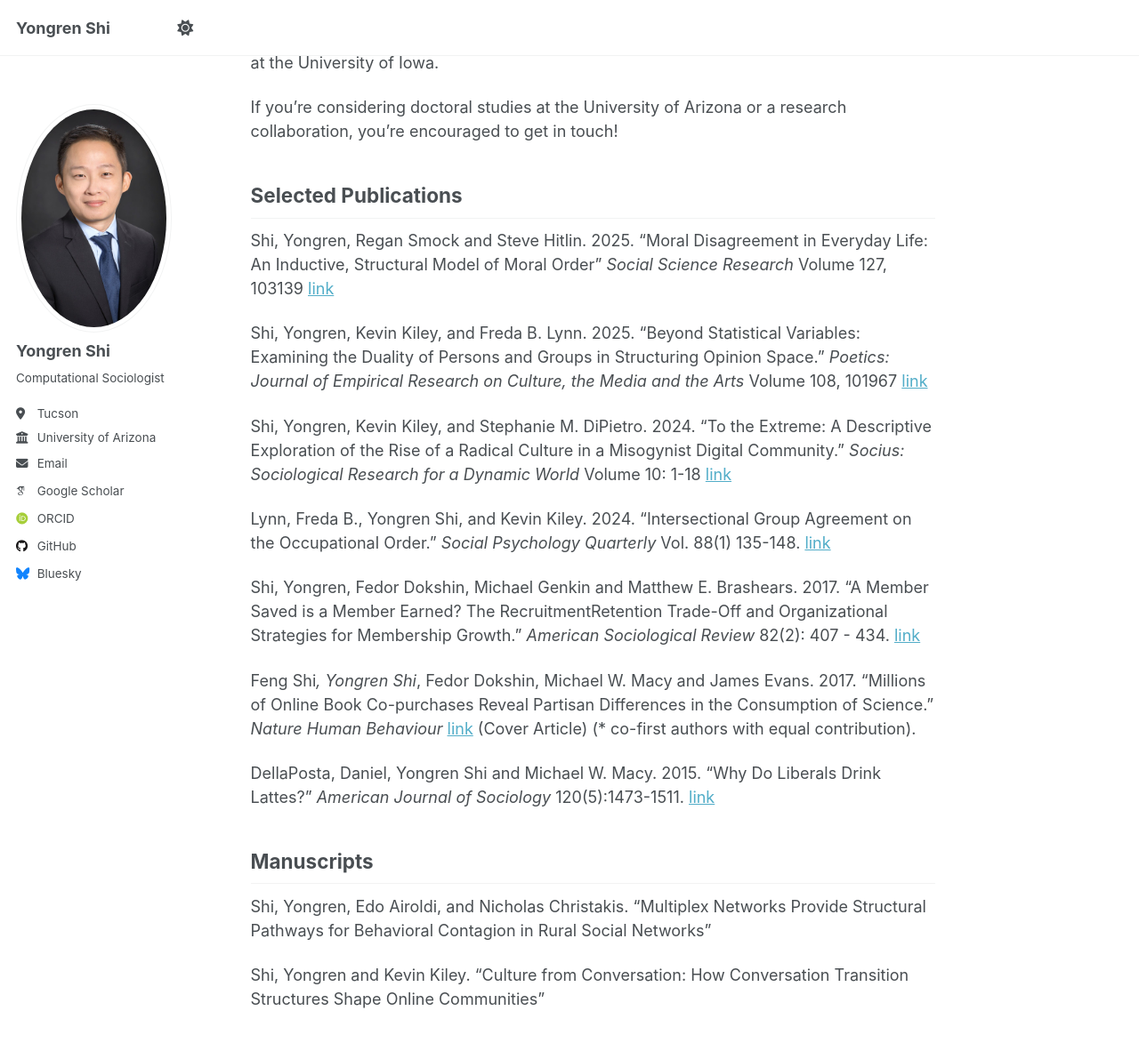
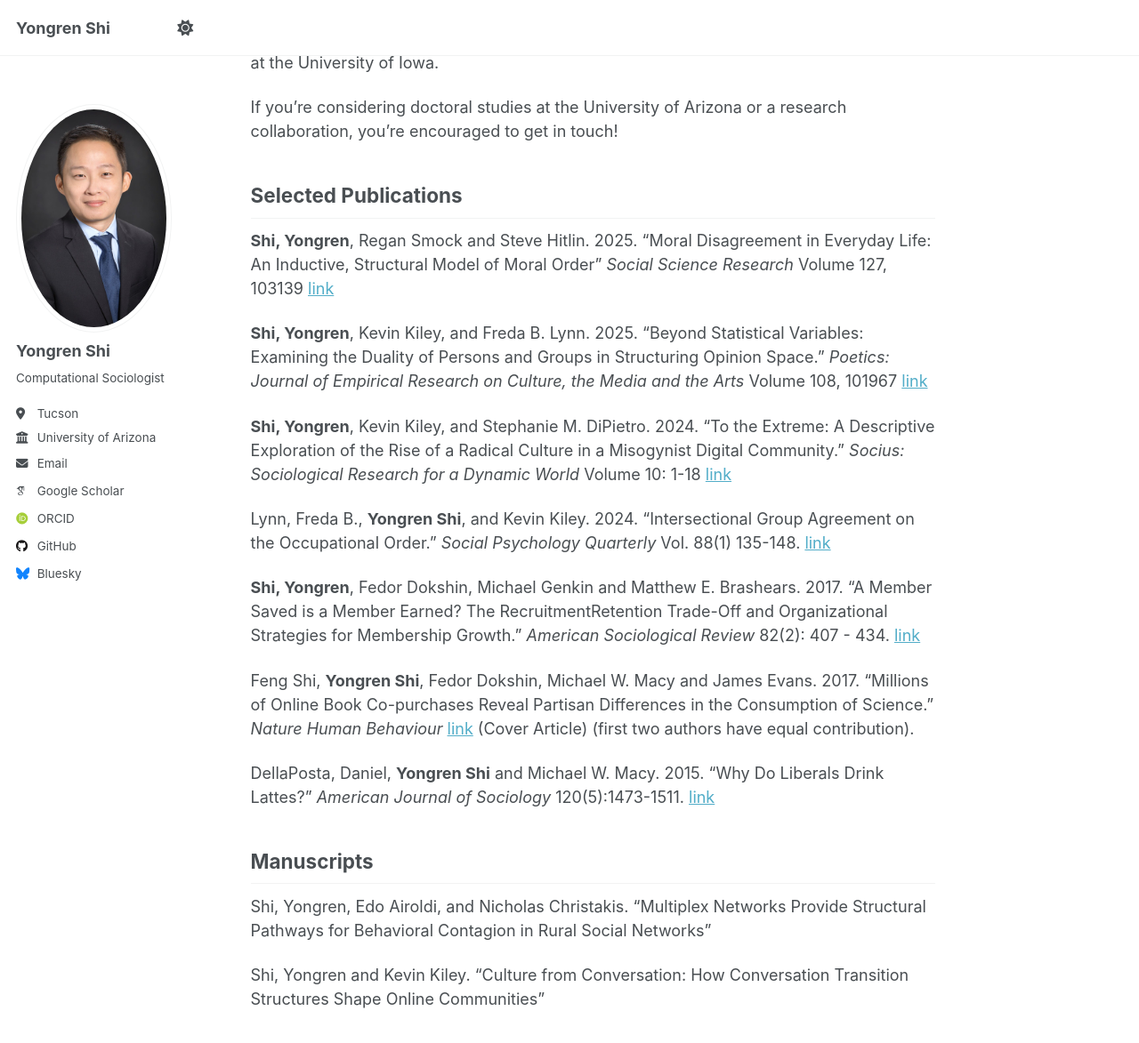
Before and after one commit to YongrenShi/YongrenShi, a Jekyll site: the page built from _pages/about.md, in a window 1280 px wide and 1400 px high, scrolled down 536 px. Shown: the top 1173 px of the window at 89% size. Built offline with Jekyll 4.4.1, drawn with Linux system fonts in a browser that asks for light colours; some web fonts are replaced; a script that is not in the unit is left out.

Commit message:
Update about.md

```diff
--- a/_pages/about.md
+++ b/_pages/about.md
@@ -18,20 +18,20 @@ If you’re considering doctoral studies at the University of Arizona or a resea
 
 Selected Publications
 ------
-Shi, Yongren, Regan Smock and Steve Hitlin. 2025. “Moral Disagreement in Everyday Life: An Inductive, Structural Model of Moral Order” *Social Science Research* Volume 127, 103139 [link](https://www.sciencedirect.com/science/article/abs/pii/S0049089X24001613)
+**Shi, Yongren**, Regan Smock and Steve Hitlin. 2025. “Moral Disagreement in Everyday Life: An Inductive, Structural Model of Moral Order” *Social Science Research* Volume 127, 103139 [link](https://www.sciencedirect.com/science/article/abs/pii/S0049089X24001613)
 
-Shi, Yongren, Kevin Kiley, and Freda B. Lynn. 2025. “Beyond Statistical Variables: Examining the Duality of Persons and Groups in Structuring Opinion Space.” *Poetics: Journal of Empirical Research on Culture, the Media and the Arts* Volume 108, 101967 [link](https://doi.org/10.1177/23780231241272681)
+**Shi, Yongren**, Kevin Kiley, and Freda B. Lynn. 2025. “Beyond Statistical Variables: Examining the Duality of Persons and Groups in Structuring Opinion Space.” *Poetics: Journal of Empirical Research on Culture, the Media and the Arts* Volume 108, 101967 [link](https://doi.org/10.1177/23780231241272681)
 
-Shi, Yongren, Kevin Kiley, and Stephanie M. DiPietro. 2024. “To the Extreme: A Descriptive Exploration of the Rise of a Radical Culture in a Misogynist Digital Community.” *Socius: Sociological Research for a Dynamic World* Volume 10: 1-18 [link](https://doi.org/10.1177/23780231241272681)
+**Shi, Yongren**, Kevin Kiley, and Stephanie M. DiPietro. 2024. “To the Extreme: A Descriptive Exploration of the Rise of a Radical Culture in a Misogynist Digital Community.” *Socius: Sociological Research for a Dynamic World* Volume 10: 1-18 [link](https://doi.org/10.1177/23780231241272681)
 
-Lynn, Freda B., Yongren Shi, and Kevin Kiley. 2024. “Intersectional Group Agreement on the Occupational Order.” *Social Psychology Quarterly* Vol. 88(1) 135-148. [link](https://doi.org/10.1177/01902725241256378)
+Lynn, Freda B., **Yongren Shi**, and Kevin Kiley. 2024. “Intersectional Group Agreement on the Occupational Order.” *Social Psychology Quarterly* Vol. 88(1) 135-148. [link](https://doi.org/10.1177/01902725241256378)
 
-Shi, Yongren, Fedor Dokshin, Michael Genkin and Matthew E. Brashears. 2017. “A Member Saved is a Member Earned? The RecruitmentRetention Trade-Off and Organizational Strategies for Membership Growth.” *American Sociological Review* 82(2): 407 - 434. [link](https://doi.org/10.1177/0003122417693616)
+**Shi, Yongren**, Fedor Dokshin, Michael Genkin and Matthew E. Brashears. 2017. “A Member Saved is a Member Earned? The RecruitmentRetention Trade-Off and Organizational Strategies for Membership Growth.” *American Sociological Review* 82(2): 407 - 434. [link](https://doi.org/10.1177/0003122417693616)
 
-Feng Shi*, Yongren Shi*, Fedor Dokshin, Michael W. Macy and James Evans. 2017. “Millions of Online Book Co-purchases Reveal Partisan
-Differences in the Consumption of Science.” *Nature Human Behaviour* [link](https://doi.org/10.1038/s41562-017-0079) (Cover Article) (* co-first authors with equal contribution).
+Feng Shi, **Yongren Shi**, Fedor Dokshin, Michael W. Macy and James Evans. 2017. “Millions of Online Book Co-purchases Reveal Partisan
+Differences in the Consumption of Science.” *Nature Human Behaviour* [link](https://doi.org/10.1038/s41562-017-0079) (Cover Article) (first two authors have equal contribution).
 
-DellaPosta, Daniel, Yongren Shi and Michael W. Macy. 2015. “Why Do Liberals Drink Lattes?” *American Journal of Sociology* 120(5):1473-1511. [link](https://doi.org/10.1086/681254)
+DellaPosta, Daniel, **Yongren Shi** and Michael W. Macy. 2015. “Why Do Liberals Drink Lattes?” *American Journal of Sociology* 120(5):1473-1511. [link](https://doi.org/10.1086/681254)
 
 Manuscripts
 ------
```
